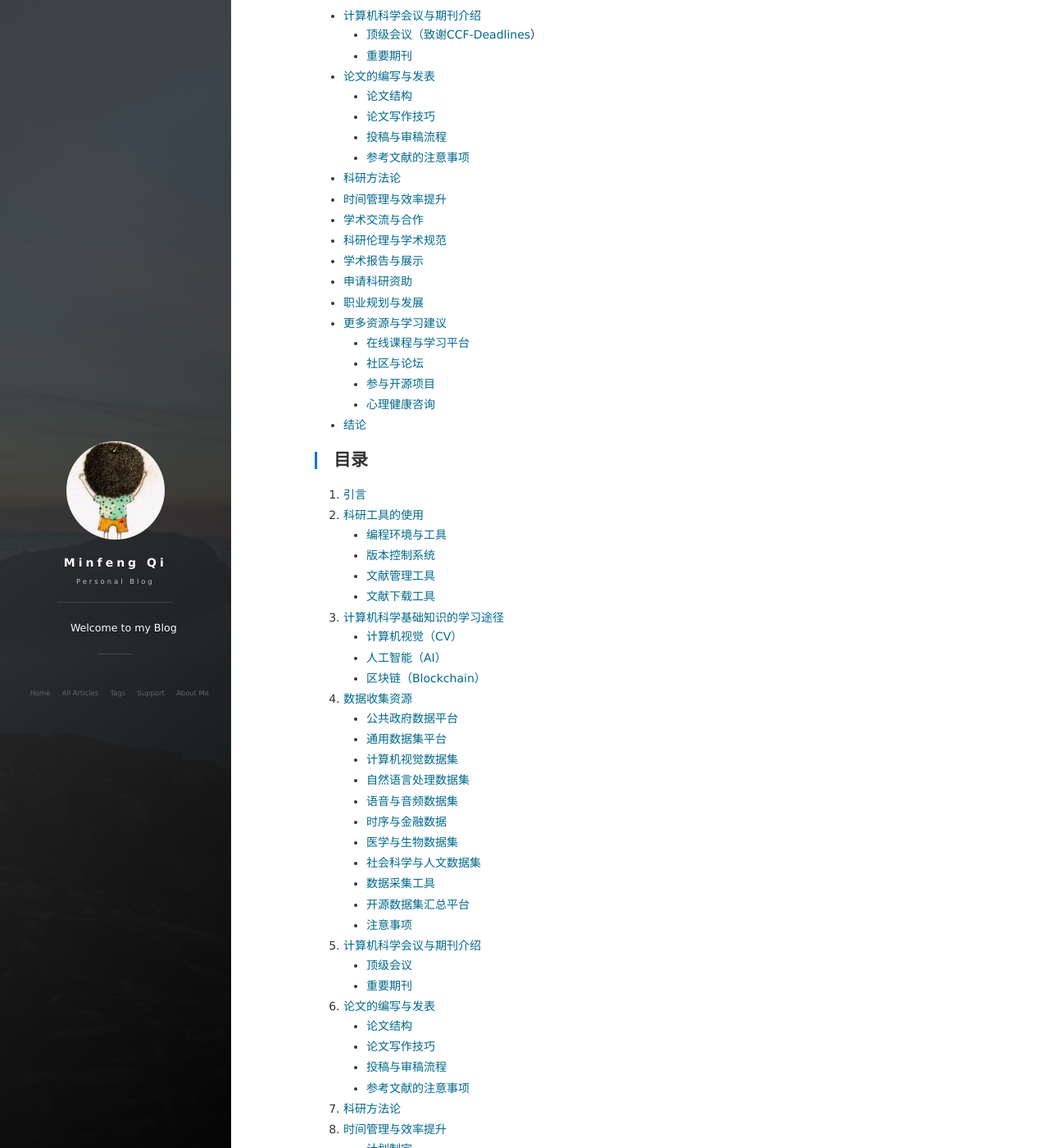
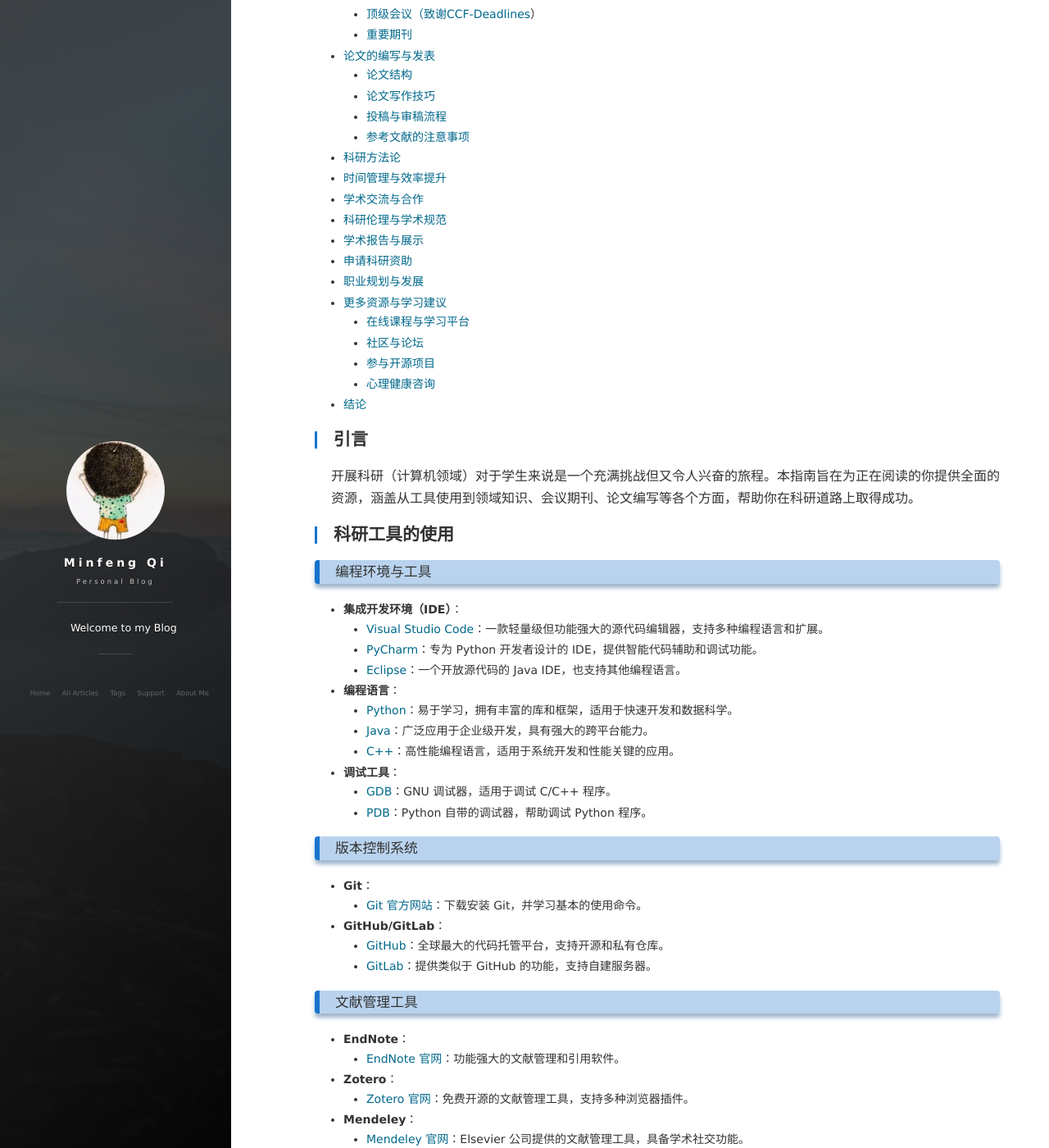
Before and after one commit to Minfeng-Qi/Minfeng-Qi.github.io, a Jekyll site: the page built from _posts/2024-09-02-A_Comphrensive_Guide_for_Your_Research.md, in a window 1280 px wide and 1400 px high, scrolled down 740 px. Shown: the whole window at 82% size. Built offline with Jekyll 4.4.1, drawn with Linux system fonts in a browser that asks for light colours; nearby versions of some CDN libraries; comment, search, counter and statistics services are not loaded; some of the changed text lies outside the part shown.

Commit message:
remove content

```diff
--- a/_posts/2024-09-02-A_Comphrensive_Guide_for_Your_Research.md
+++ b/_posts/2024-09-02-A_Comphrensive_Guide_for_Your_Research.md
@@ -6,57 +6,6 @@ description: "Embark on your journey of discovery and innovation with confidence
 author: Dr. Minfeng Qi
 tag: research
 ---
-
-## 目录
-1. [引言](#引言)
-2. [科研工具的使用](#科研工具的使用)
-   - [编程环境与工具](#编程环境与工具)
-   - [版本控制系统](#版本控制系统)
-   - [文献管理工具](#文献管理工具)
-   - [文献下载工具](#文献下载工具)
-3. [计算机科学基础知识的学习途径](#计算机科学基础知识的学习途径)
-   - [计算机视觉（CV）](#计算机视觉cv)
-   - [人工智能（AI）](#人工智能ai)
-   - [区块链（Blockchain）](#区块链blockchain)
-4. [数据收集资源](#数据收集资源)
-   - [公共政府数据平台](#公共政府数据平台)
-   - [通用数据集平台](#通用数据集平台)
-   - [计算机视觉数据集](#计算机视觉数据集)
-   - [自然语言处理数据集](#自然语言处理数据集)
-   - [语音与音频数据集](#语音与音频数据集)
-   - [时序与金融数据](#时序与金融数据)
-   - [医学与生物数据集](#医学与生物数据集)
-   - [社会科学与人文数据集](#社会科学与人文数据集)
-   - [数据采集工具](#数据采集工具)
-   - [开源数据集汇总平台](#开源数据集汇总平台)
-   - [注意事项](#注意事项)
-5. [计算机科学会议与期刊介绍](#计算机科学会议与期刊介绍)
-   - [顶级会议](#顶级会议)
-   - [重要期刊](#重要期刊)
-6. [论文的编写与发表](#论文的编写与发表)
-   - [论文结构](#论文结构)
-   - [论文写作技巧](#论文写作技巧)
-   - [投稿与审稿流程](#投稿与审稿流程)
-   - [参考文献的注意事项](#参考文献的注意事项)
-7. [科研方法论](#科研方法论)
-8. [时间管理与效率提升](#时间管理与效率提升)
-   - [计划制定](#计划制定)
-   - [笔记和知识管理工具](#笔记和知识管理工具)
-   - [番茄工作法](#番茄工作法)
-   - [效率工具](#效率工具)
-9. [学术交流与合作](#学术交流与合作)
-10. [科研伦理与学术规范](#科研伦理与学术规范)
-11. [学术报告与展示](#学术报告与展示)
-12. [申请科研资助](#申请科研资助)
-13. [职业规划与发展](#职业规划与发展)
-14. [更多资源与学习建议](#更多资源与学习建议)
-    - [在线课程与学习平台](#在线课程与学习平台)
-    - [社区与论坛](#社区与论坛)
-    - [参与开源项目](#参与开源项目)
-    - [心理健康咨询](#心理健康咨询)
-15. [结论](#结论)
-
-
 
 ## 引言
 
```
